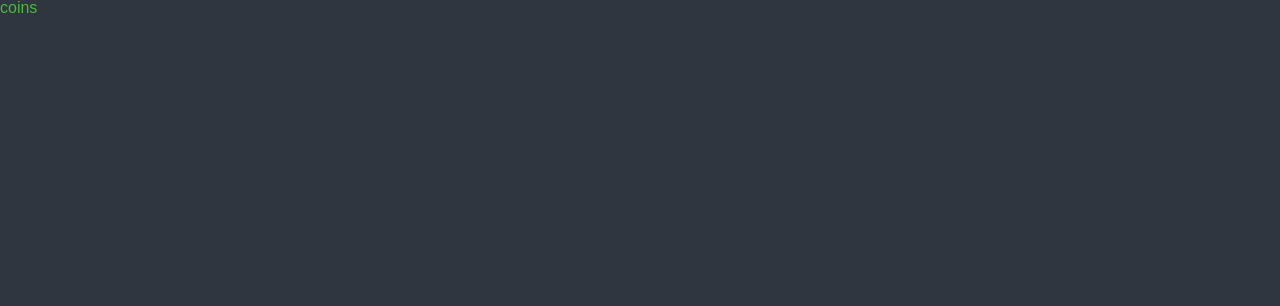
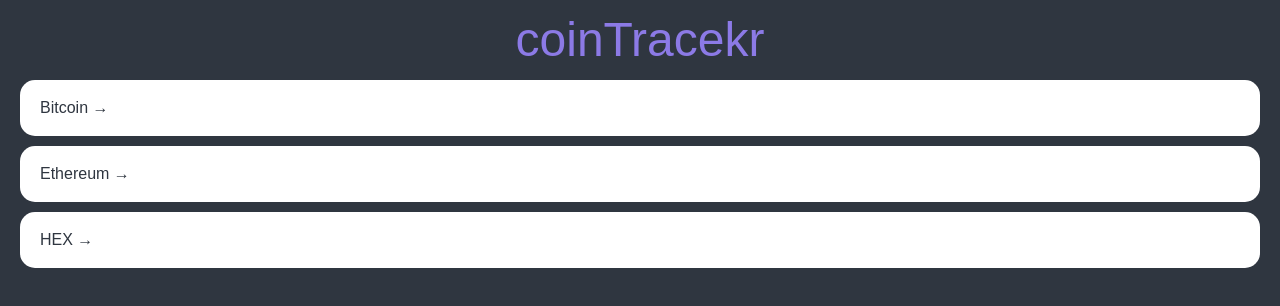
Before and after one commit to jiyeonyun/ReactMasterClass, a React (Create React App) app in the folder my-app/: page / in a window 1280 px wide. Shown: the top 306 px of the page. Built offline with nearby package versions, Linux system fonts and the light colour scheme.

Commit message:
home style

```diff
--- a/my-app/package.json
+++ b/my-app/package.json
@@ -13,7 +13,7 @@
     "react": "^18.1.0",
     "react-dom": "^18.1.0",
     "react-query": "^3.39.1",
-    "react-router-dom": "^5.3.0",
+    "react-router-dom": "^6.3.0",
     "react-scripts": "5.0.1",
     "styled-components": "^5.3.5",
     "typescript": "^4.7.2",
--- a/my-app/src/App.tsx
+++ b/my-app/src/App.tsx
@@ -62,6 +62,7 @@
 }
 a{
   text-decoration: none;
+  color: inherit;
 }
 `;
 
--- a/my-app/src/Router.tsx
+++ b/my-app/src/Router.tsx
@@ -1,18 +1,14 @@
 import React from "react";
-import { BrowserRouter, Switch, Route } from "react-router-dom";
+import { BrowserRouter, Route, Routes } from "react-router-dom";
 import Coin from "./routes/Coin";
 import Coins from "./routes/Coins";
 function Router() {
   return (
     <BrowserRouter>
-      <Switch>
-        <Route path="/:coinId">
-          <Coin></Coin>
-        </Route>
-        <Route path="/">
-          <Coins></Coins>
-        </Route>
-      </Switch>
+      <Routes>
+        <Route path="/:coinId" element={<Coin />} />
+        <Route path="/" element={<Coins />} />
+      </Routes>
     </BrowserRouter>
   );
 }
--- a/my-app/src/routes/Coin.tsx
+++ b/my-app/src/routes/Coin.tsx
@@ -6,8 +6,8 @@
 }
 
 const Coin = () => {
-  const { coinId } = useParams<RouteParams>();
-  return <div>coin:coinId</div>;
+  const { coinId } = useParams<keyof RouteParams>() as RouteParams;
+  return <div>coin:{coinId}</div>;
 };
 
 export default Coin;
--- a/my-app/src/routes/Coins.tsx
+++ b/my-app/src/routes/Coins.tsx
@@ -1,12 +1,84 @@
 import React from "react";
+import { Link } from "react-router-dom";
 import styled from "styled-components";
 
+const Container = styled.div``;
+const Header = styled.header`
+  height: 10vh;
+  display: flex;
+  justify-content: center;
+  align-items: center;
+`;
+const CoinList = styled.ul`
+  padding: 0px 20px;
+`;
+const Coin = styled.li`
+  background-color: white;
+  color: ${(props) => props.theme.bgColor};
+  margin-bottom: 10px;
+  padding: 20px;
+  border-radius: 15px;
+  a {
+    transition: color 0.2s ease-in;
+  }
+  &:hover {
+    a {
+      color: ${(props) => props.theme.accentColor};
+      display: block;
+    }
+  }
+`;
+
 const Title = styled.h1`
+  font-size: 48px;
   color: ${(props) => props.theme.accentColor};
 `;
 
+const coins = [
+  {
+    id: "btc-bitcoin",
+    name: "Bitcoin",
+    symbol: "BTC",
+    rank: 1,
+    is_new: false,
+    is_active: true,
+    type: "coin",
+  },
+  {
+    id: "eth-ethereum",
+    name: "Ethereum",
+    symbol: "ETH",
+    rank: 2,
+    is_new: false,
+    is_active: true,
+    type: "coin",
+  },
+  {
+    id: "hex-hex",
+    name: "HEX",
+    symbol: "HEX",
+    rank: 3,
+    is_new: false,
+    is_active: true,
+    type: "token",
+  },
+];
+
 const Coins = () => {
-  return <Title>coins</Title>;
+  return (
+    <Container>
+      <Header>
+        <Title>coinTracekr</Title>
+      </Header>
+      <CoinList>
+        {coins.map((coin) => (
+          <Coin key={coin.id}>
+            <Link to={`/${coin.id}`}>{coin.name} &rarr;</Link>
+          </Coin>
+        ))}
+      </CoinList>
+    </Container>
+  );
 };
 
 export default Coins;
--- a/my-app/src/theme.ts
+++ b/my-app/src/theme.ts
@@ -3,5 +3,5 @@
 export const theme: DefaultTheme = {
   bgColor: "#2f3640",
   textColor: "#f5f6fa",
-  accentColor: "#44bd32",
+  accentColor: "#8c7ae6",
 };
```
Also changed, not shown: 1 other file (tests, documents, lock files or other folders).
